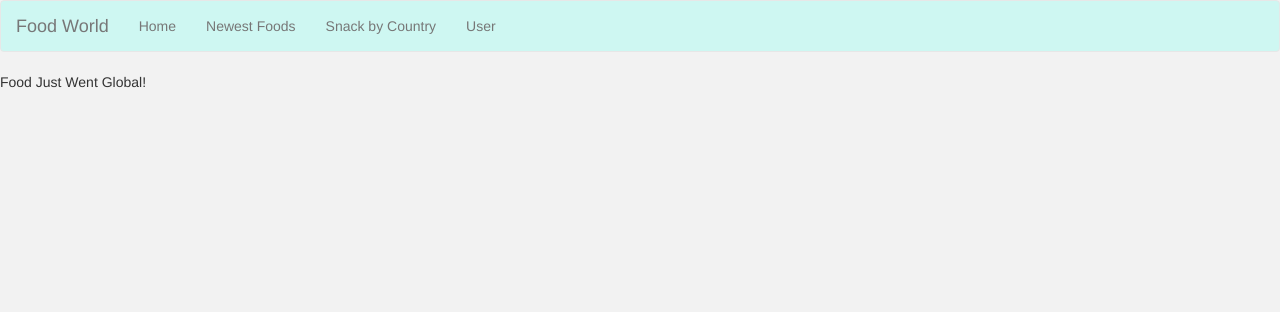
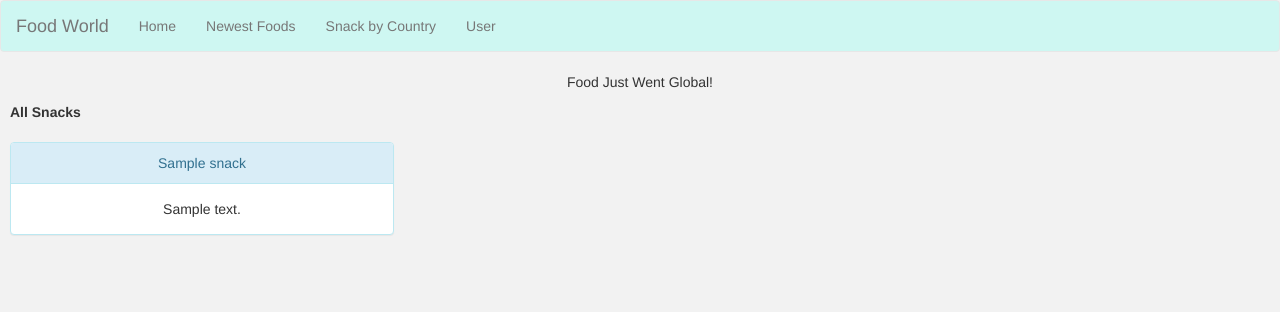
Before and after one commit to AniSri12/food_world, a Django app: template food_world_web/food_world_web/templates/index.html in a window 1280 px wide. Shown: the top 312 px of the page. Run offline with Django 3.2, Linux system fonts and the light colour scheme; the template is opened without the code that fills it: most values are stand-ins (such as "Sample title", 1, 10 or a date in 2020); parts of the project's set-up code (start-up, migrations or seed data) failed here and were passed over; some libraries are stand-ins or nearby versions.

Commit message:
Home page added CSS and snack loading

```diff
--- a/food_world_web/food_world_web/templates/index.html
+++ b/food_world_web/food_world_web/templates/index.html
@@ -17,7 +17,16 @@
 	      <li><a href="#">User</a></li>
 	    </ul>
   	</nav>
+
+	<p style="text-align: center;"> Food Just Went Global!</p>
+	<p style="text-align: left; font-weight: bold;margin-left: 10px"> All Snacks</p>
+
+	{% for snack in Context.Snacks.Data %}
+		<div class="panel panel-info" style="margin:0;text-align:center;width: 30%;float: left; margin: 10px">
+			<div class="panel-heading"> {{ snack.Name }}</div>
+  			<div class="panel-body"> {{ snack.Description }}</div>
 		</div>
-	<p> Food Just Went Global!</p>
+
+	{% endfor %}
 </body>
 </html>
```
Also changed, not shown: food_world_web/food_world_web/views.py (+5 -5 lines).
